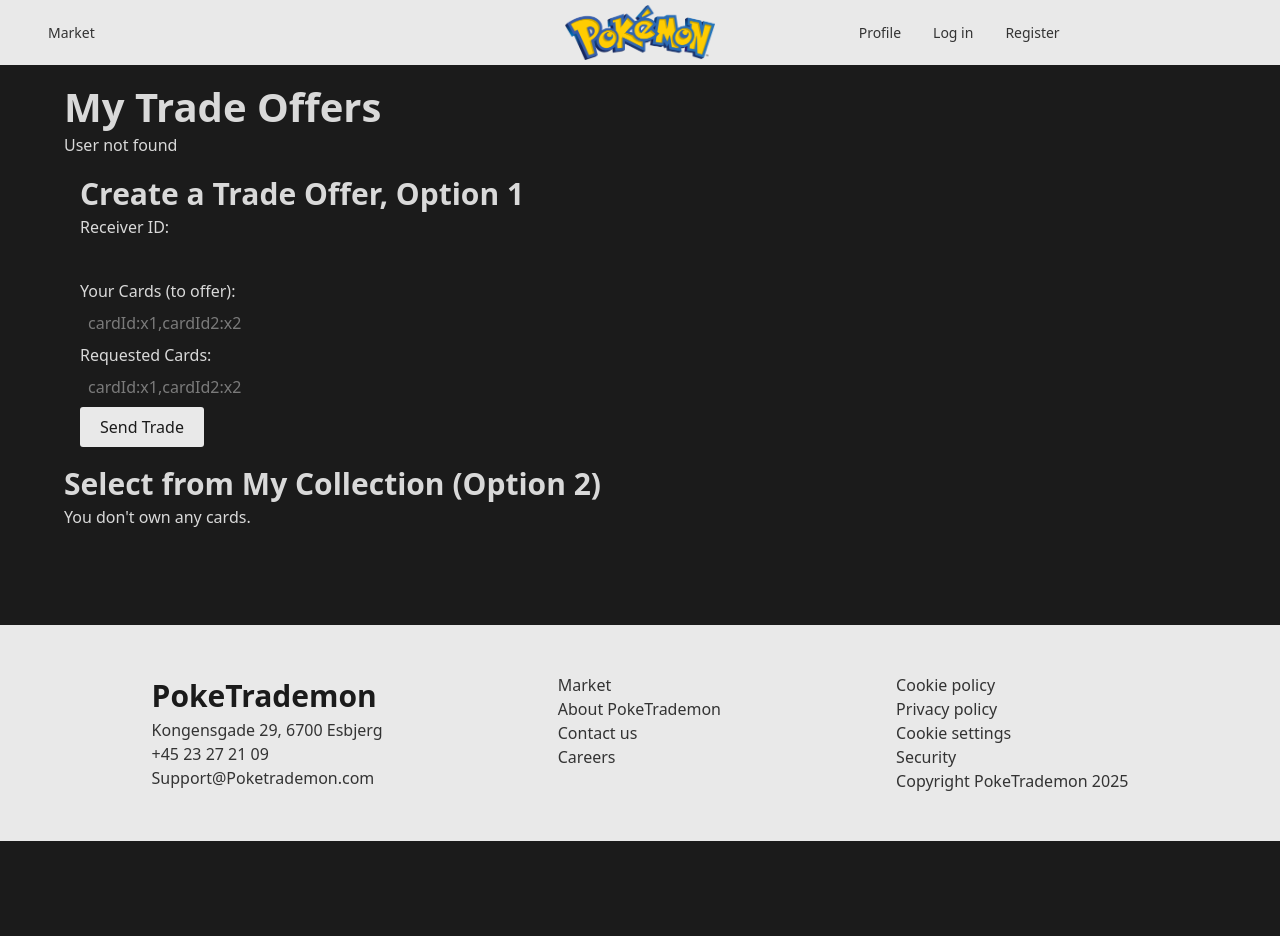
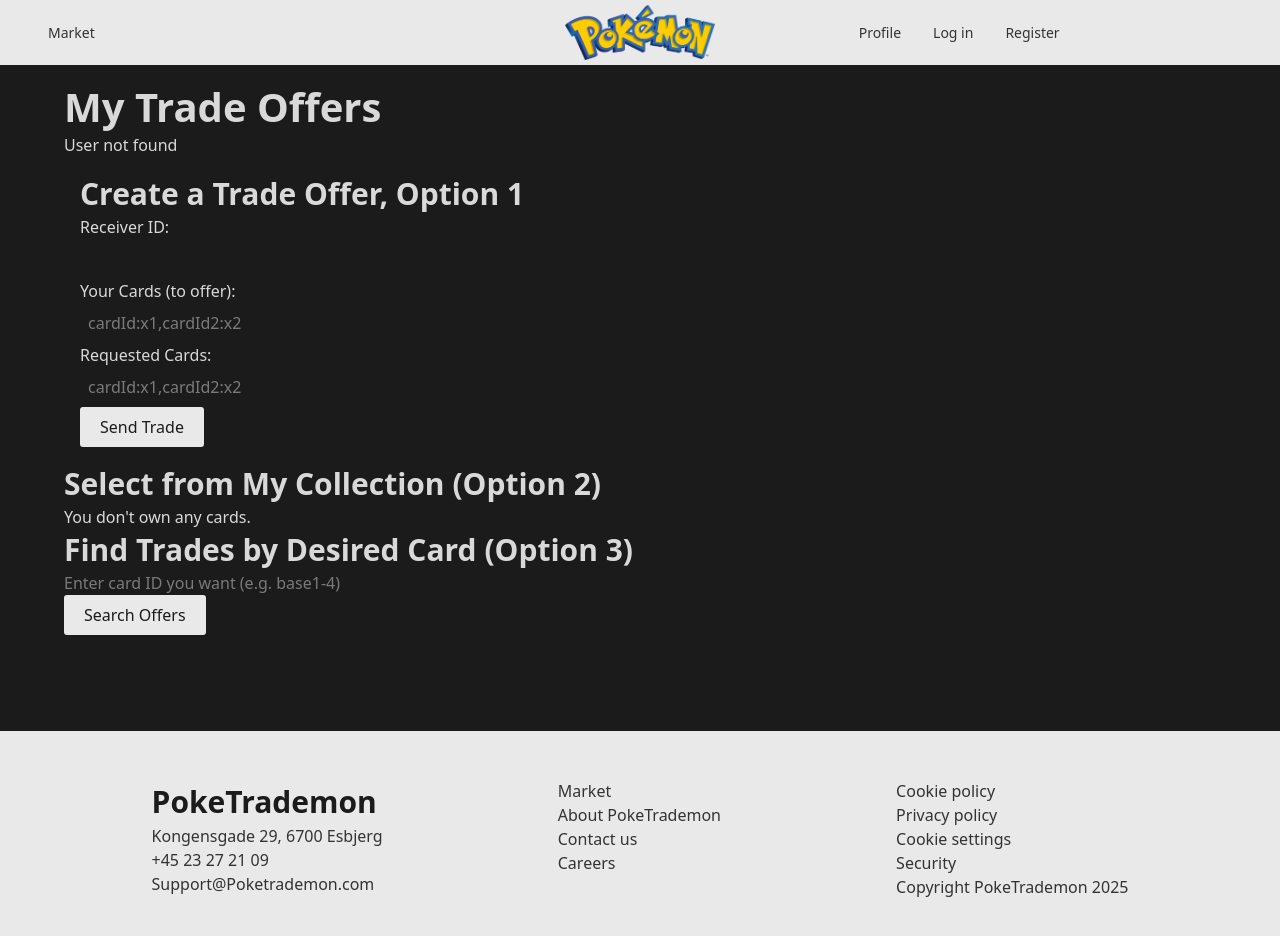
Before and after one commit to Laerke-Nicole/PokeTrademon, a Vue app: page /trades in a window 1280 px wide. Shown: the top 936 px of the page. Before the commit the page ends 841 px from the top, so only its background shows below. Built offline with nearby package versions, Linux system fonts and the light colour scheme.

Commit message:
trade form, option 3 integrated, allows to search and trade by desired card

```diff
--- a/src/views/TradeView.vue
+++ b/src/views/TradeView.vue
@@ -93,6 +93,31 @@
   </form>
 </div>
 
+<h2 class="text-xl font-semibold mt-10 mb-2">Find Trades by Desired Card (Option 3)</h2>
+<input
+  v-model="desiredCardId"
+  placeholder="Enter card ID you want (e.g. base1-4)"
+  class="input w-full mb-2"
+/>
+<button @click="findMatchingTrades" class="btn-1">Search Offers</button>
+
+<div v-if="matchingTrades.length > 0" class="mt-4">
+  <h3 class="text-lg font-semibold mb-2">Matching Trade Offers:</h3>
+  <div
+    v-for="trade in matchingTrades"
+    :key="trade._id"
+    class="border p-4 rounded mb-2"
+  >
+    <p><strong>From:</strong> {{ trade.senderId }}</p>
+    <p><strong>Offering:</strong> {{ cardList(trade.senderCards) }}</p>
+    <p><strong>Wants:</strong> {{ cardList(trade.receiverCards) }}</p>
+    <p><strong>Status:</strong> {{ trade.status }}</p>
+  </div>
+</div>
+
+<div v-else-if="searchAttempted" class="mt-4">
+  <p>No matching trades found for "{{ desiredCardId }}"</p>
+</div>
 
 
     </div>
@@ -124,6 +149,11 @@ const receiverCardsRaw = ref('');
 const receiverIdInput = ref('');
 const receiverCardIdInput = ref('');
 const receiverQuantityInput = ref(1);
+
+// Form Inputs (Option 3)
+const desiredCardId = ref('');
+const matchingTrades = ref<TradeOffer[]>([]);
+const searchAttempted = ref(false);
 
 // Trade lists
 const incoming = computed(() =>
@@ -233,4 +263,14 @@ const submitSelectedCardTrade = async () => {
     console.error(err);
   }
 };
+const findMatchingTrades = () => {
+  matchingTrades.value = allTrades.value.filter(trade =>
+    trade.receiverCards.some(c => c.cardId === desiredCardId.value) &&
+    trade.senderCards.every(sc =>
+      userCards.value.some(uc => uc.cardId === sc.cardId && uc.quantity >= sc.quantity)
+    )
+  );
+  searchAttempted.value = true;
+};
+
 </script>
```
